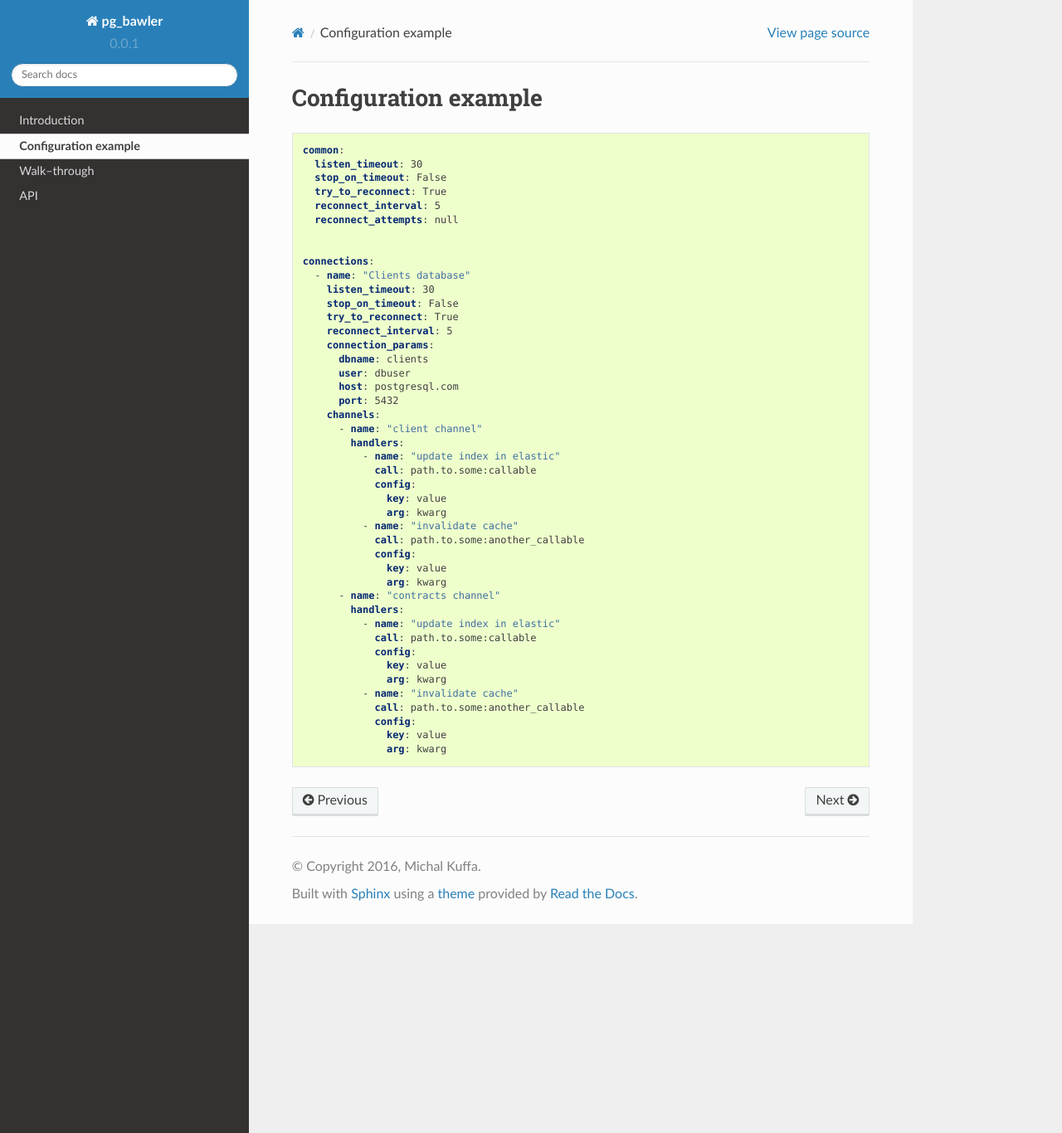
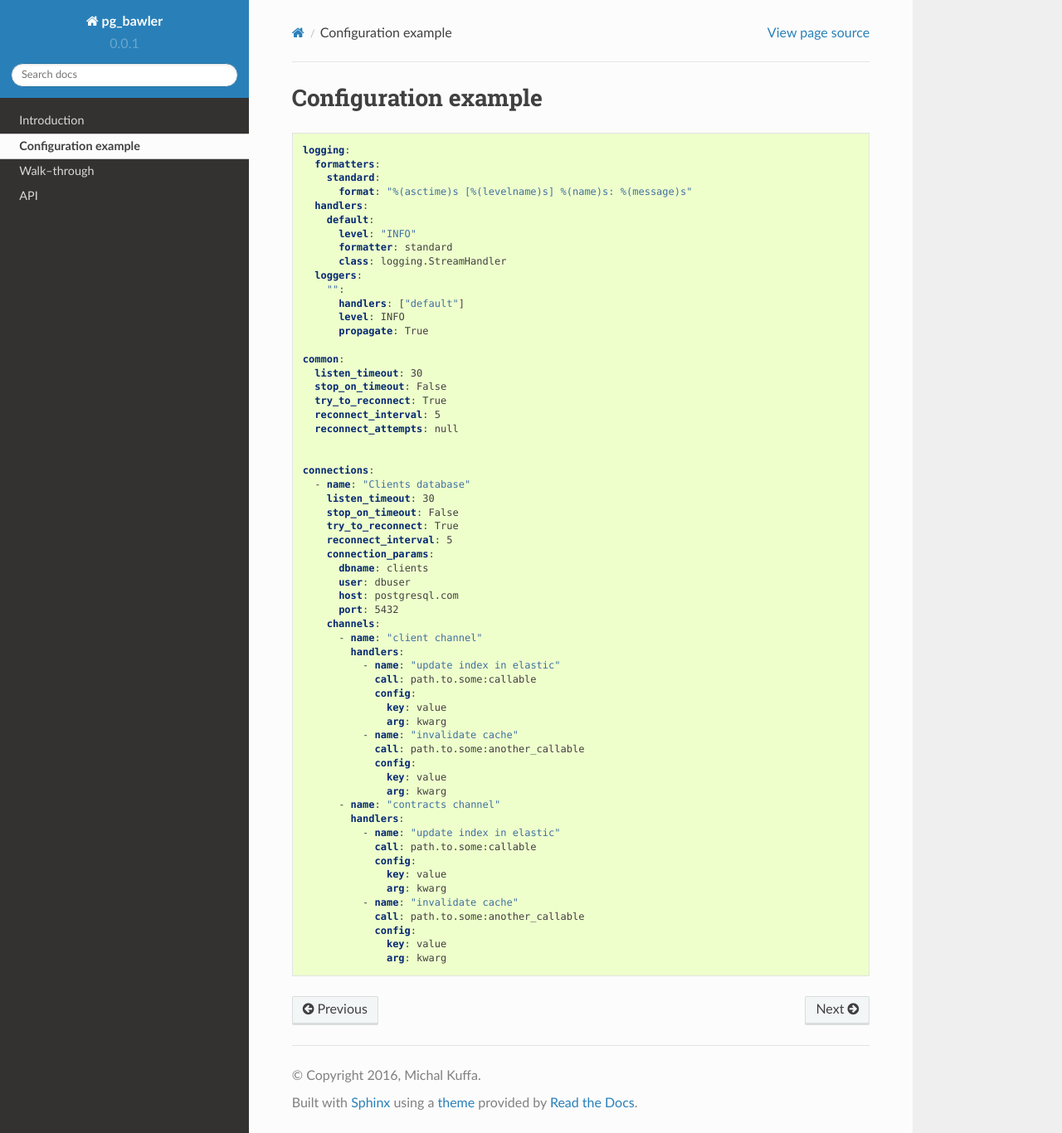
Before and after one commit to Vnet-as/pg_bawler, a Sphinx documentation site: the page built from docs/pg_bawlerd/config.rst, in a window 1280 px wide and 1366 px high. Shown: the whole window at 83% size. Built offline with Sphinx 7.4.7 and the Read the Docs theme 2.0.0, drawn with Linux system fonts in a browser that asks for light colours.

Commit message:
Add logging section to config example
Signed-off-by: Michal Kuffa <michal.kuffa@gmail.com>

```diff
--- a/docs/pg_bawlerd/config.yaml
+++ b/docs/pg_bawlerd/config.yaml
@@ -1,4 +1,18 @@
 
+logging:
+  formatters:
+    standard:
+      format: "%(asctime)s [%(levelname)s] %(name)s: %(message)s"
+  handlers:
+    default:
+      level: "INFO"
+      formatter: standard
+      class: logging.StreamHandler
+  loggers:
+    "":
+      handlers: ["default"]
+      level: INFO
+      propagate: True
 
 common:
   listen_timeout: 30
```
